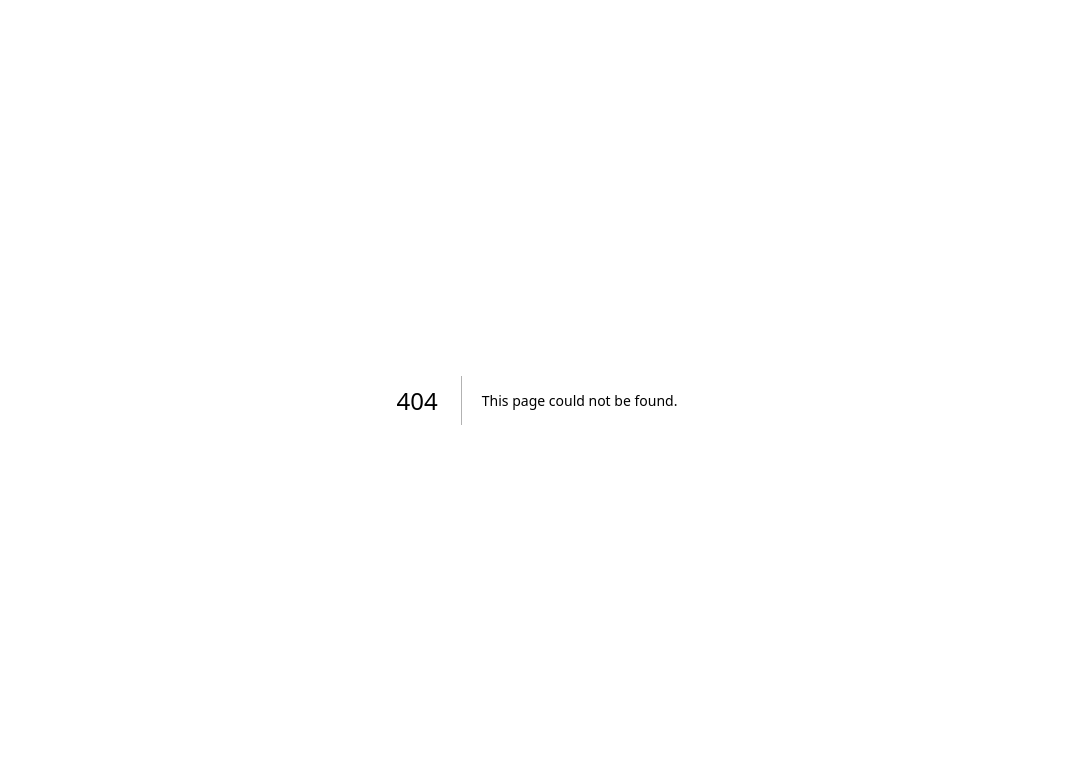
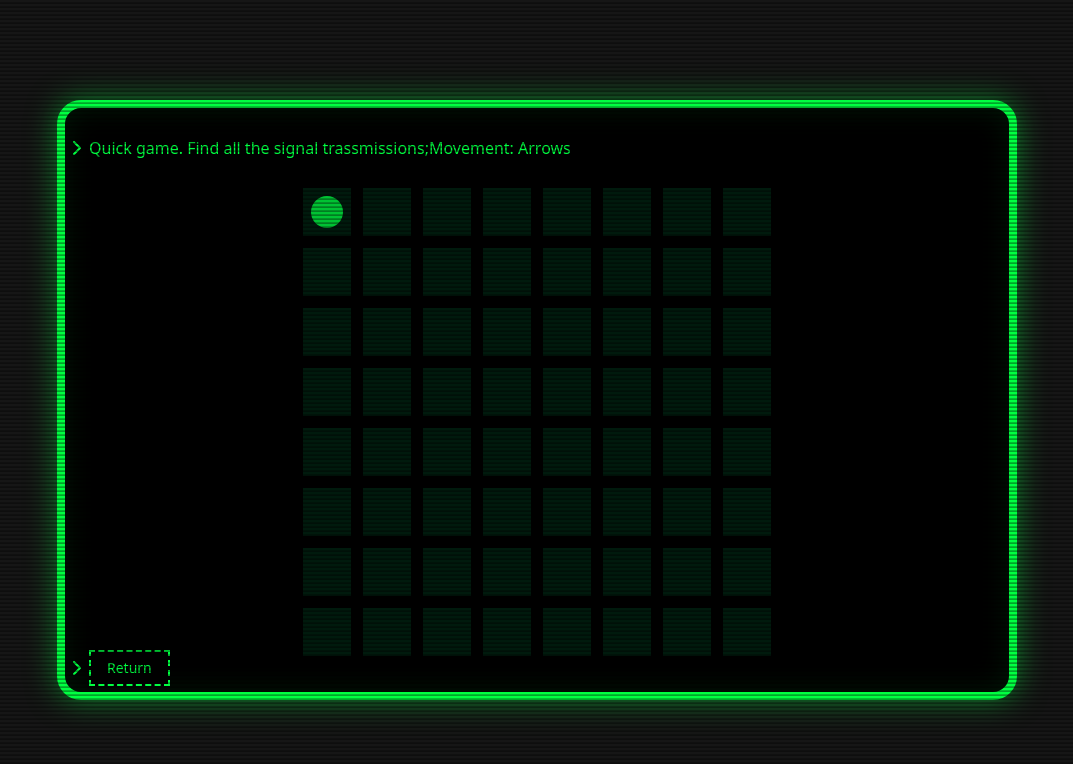
Before and after one commit to Lisulol/SignalS, a Next.js app: page /Game in a window 1280 px wide. Before the commit this address had no page. Shown: the top 764 px of the page, without its empty margins (103-1176 px from the left). Built offline with nearby package versions, Linux system fonts and the light colour scheme.

Commit message:
game kinda works

```diff
--- /dev/null
+++ b/app/Game/page.tsx
@@ -0,0 +1,114 @@
+'use client'
+import { Button } from "@/components/ui/button";
+import { IconChevronRight } from "@tabler/icons-react";
+import Link from "next/link";
+import { KeyboardEvent, useEffect, useState } from "react";
+
+export default function Game(){
+
+    const [playerX, setPlayerX] =  useState(0);
+    const [playerY, setPlayerY] =  useState(0);
+    const [randomx, setRandomx] = useState<number | null>(null);
+  const [randomy, setRandomy] = useState<number | null>(null);
+  const [found, setFound] = useState(false);
+
+
+  useEffect(() => {
+    setRandomx(Math.floor(Math.random() * 8));
+    setRandomy(Math.floor(Math.random() * 8));
+  }, []);
+
+    const handleKeyPress = (event : globalThis.KeyboardEvent) => {
+
+        if(['ArrowUp', 'ArrowDown', 'ArrowLeft', 'ArrowRight'].includes(event.key)) {
+            event.preventDefault();
+        }
+
+        if (event.key === 'ArrowUp') {
+            setPlayerY(prev => Math.max(0, prev - 1));
+        }
+        else if (event.key === 'ArrowDown') {
+            setPlayerY(prev => Math.min(7, prev + 1));
+        }
+        else if (event.key === 'ArrowLeft') {
+            setPlayerX(prev => Math.max(0, prev - 1));
+        }
+        else if (event.key === 'ArrowRight') {
+            setPlayerX(prev => Math.min(7, prev + 1));
+        }
+    };
+    useEffect(() => {
+        window.addEventListener('keydown', handleKeyPress);
+
+        return () => {
+            window.removeEventListener('keydown', handleKeyPress);
+        };
+    }, []);
+
+
+
+
+    useEffect(() => {
+        if (playerX === randomx && playerY === randomy) {
+            alert('You found the signal transmission! Game Restarting.');
+
+            setFound(true);
+            setTimeout(() => {
+                setPlayerX(0);
+                setPlayerY(0);
+                setRandomx(Math.floor(Math.random() * 8));
+                setRandomy(Math.floor(Math.random() * 8));
+                setFound(false);
+            }, 1000);
+
+        }
+    }, [playerX, playerY]);
+
+
+    return(
+        <div className="flex h-screen w-full items-center justify-center">
+          <div
+        className="absolute inset-0 pointer-events-none z-50"
+        style={{
+          backgroundImage: `repeating-linear-gradient(
+            0deg,
+            rgba(0, 0, 0, 0.4) 0px,
+            rgba(0, 0, 0, 0.2) 2px,
+            transparent 2px,
+            transparent 4px
+          )`
+        }}
+      ></div>
+        <div className="flex flex-col h-9/12 w-9/12 bg-black  border-8 border-[#00ff41]  rounded-3xl text-[#00ff41]  " style={{
+     boxShadow: '0 0 30px rgba(0, 255, 65, 0.5), inset 0 0 30px rgba(0, 255, 65, 0.1)'
+   }}>
+    <div className="flex items-center h-1/6 w-full ">
+        <IconChevronRight className="text-[#00ff41] "/><p>Quick game. Find all the signal trassmissions;Movement: Arrows</p>
+    </div>
+    <div className="flex items-center justify-center w-full h-5/6">
+    <div className="grid grid-cols-8 grid-rows-8 bg-black gap-3">
+        {[...Array(64)].map((_, index) => {
+            const x = index % 8;
+            const y = Math.floor(index / 8);
+            return(
+                <div key={index} className="w-12 h-12 bg-[#001a0d] flex items-center justify-center">
+                {( !found &&x === playerX && y === playerY) && (
+                    <div className="w-8 h-8 bg-[#00ff41] rounded-full animate-pulse"></div>
+                )}
+                {( found && x === randomx && y === randomy) && (
+                    <div className="w-6 h-6 bg-[#00ffaa] rounded-full border-2 border-[#00ff41]"></div>
+                )}
+
+            </div>
+        )},)}
+
+    </div>
+    </div>
+    <div className="flex items-center relative bottom-1.5 ">
+          <IconChevronRight className="text-[#00ff41] "/><Link href="/"><Button className="bg-black border-2 border-[#00ff41] hover:scale-105 text-[#00ff41]  border-dashed rounded-none">Return</Button></Link>
+          </div>
+    </div>
+   </div>
+
+    )
+}
--- a/app/Message/page.tsx
+++ b/app/Message/page.tsx
@@ -19,11 +19,11 @@ export default function Message(){
 
 
   const stations = [
-    {frequency: 90, name:'Station 1', messege:'You are receving form Station 1'},
-    {frequency: 25, name:'Station 2' , messege:'You are receving form Station 2'},
-    {frequency: 10, name:'Station 3' , messege:'You are receving form Station 3'},
-    {frequency: 45, name:'Station 5' , messege:'You are receving form Station 5'},
-    {frequency: 80, name:'Station 4' , messege:'You are receving form Station 4'}
+    {frequency: 90, name:'Station 1', messege:'You are receving from Station 1'},
+    {frequency: 25, name:'Station 2' , messege:'You are receving from Station 2'},
+    {frequency: 10, name:'Station 3' , messege:'You are receving from Station 3'},
+    {frequency: 45, name:'Station 5' , messege:'You are receving from Station 5'},
+    {frequency: 80, name:'Station 4' , messege:'You are receving from Station 4'}
 
   ]
   const matchedStation = stations.find(station =>
--- a/app/page.tsx
+++ b/app/page.tsx
@@ -32,6 +32,9 @@ export default function Main() {
           <IconChevronRight className="text-[#00ff41] "/><Link href="/Morse"><Button className="bg-black border-2 border-[#00ff41] text-[#00ff41]  border-dashed rounded-none hover:scale-105">Morse Code Translator</Button></Link>
           </div>
           <div className="flex items-center">
+          <IconChevronRight className="text-[#00ff41] "/><Link href="/Game"><Button className="bg-black border-2 border-[#00ff41] text-[#00ff41]  border-dashed rounded-none hover:scale-105">Game</Button></Link>
+          </div>
+          <div className="flex items-center">
           <IconChevronRight className="text-[#00ff41] "/><Link href="/Message"><Button className="bg-black border-2 border-[#00ff41]  text-[#00ff41]  border-dashed rounded-none hover:scale-105">Message Decoder</Button></Link>
           </div>
            <div className="flex items-center">
```
